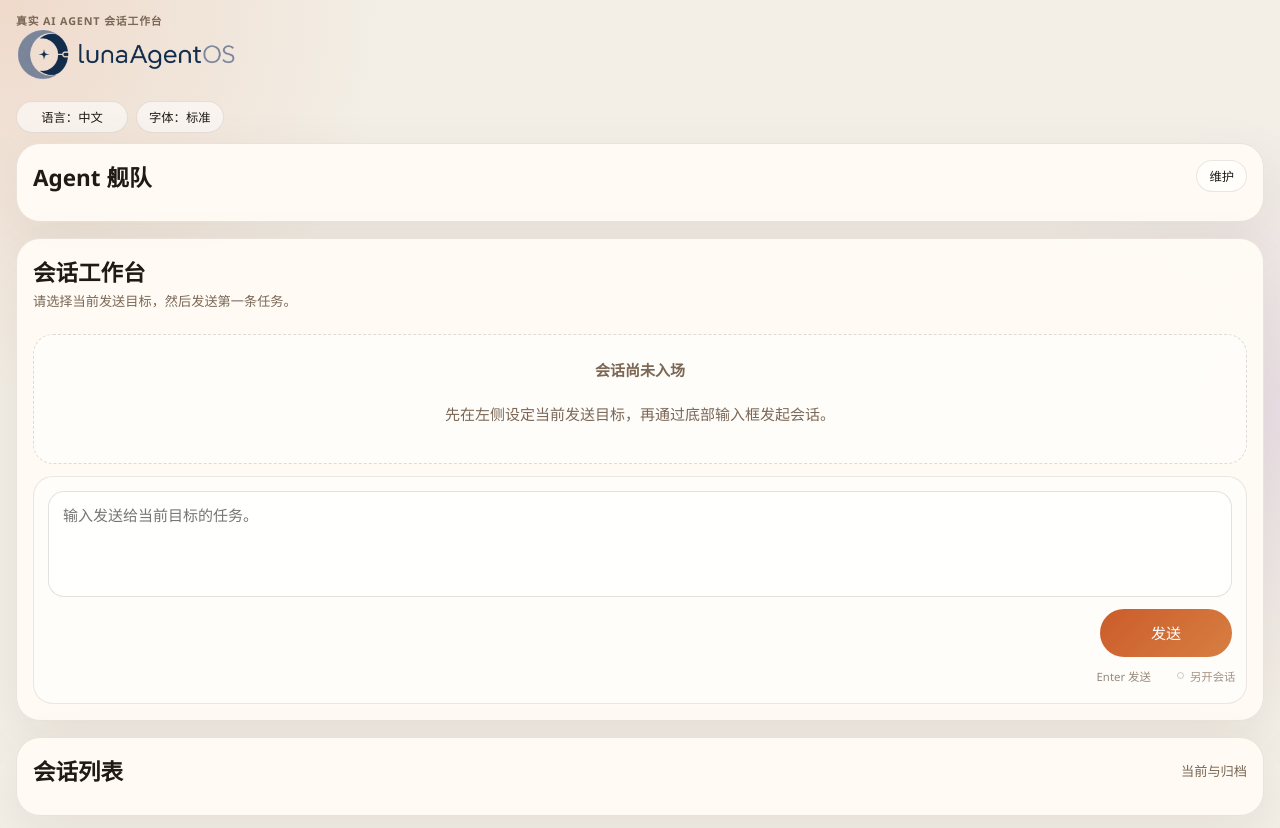
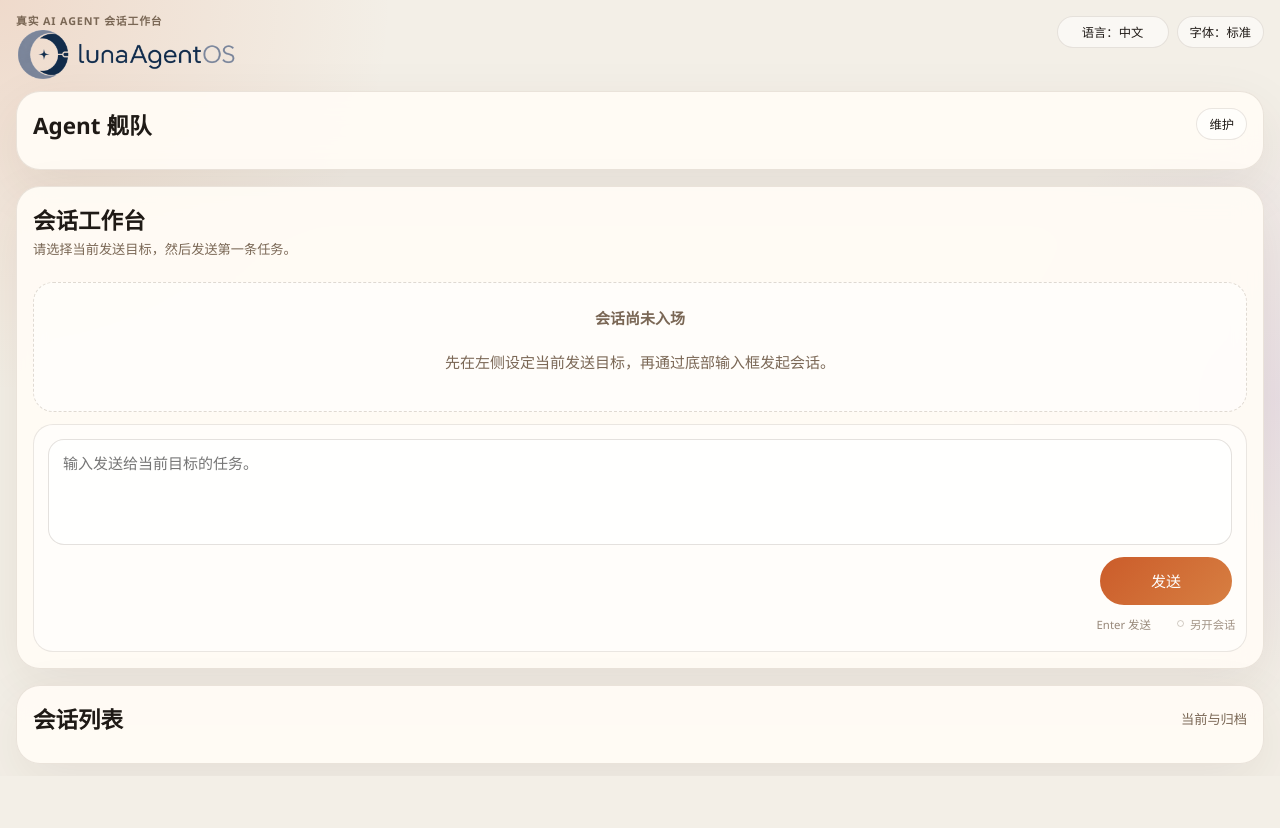
Before and after one commit to tianyamoon/LunaAgentOS, a website built with Vite: page apps/desktop-shell/src/index.html in a window 1280 px wide. After the commit the page ends 800 px from the top, so only its background shows below. Built offline with nearby package versions, Linux system fonts and the light colour scheme.

Commit message:
ui: keep topbar tools in one row

```diff
--- a/apps/desktop-shell/src/styles.css
+++ b/apps/desktop-shell/src/styles.css
@@ -166,7 +166,8 @@ body {
   display: flex;
   align-items: center;
   justify-content: flex-end;
-  flex-wrap: wrap;
+  flex: 0 0 auto;
+  flex-wrap: nowrap;
   gap: 8px;
   padding-top: 4px;
 }
@@ -189,6 +190,7 @@ body {
   display: flex;
   flex-direction: column;
   gap: 2px;
+  flex: 1 1 auto;
   min-width: 0;
 }
 
@@ -2465,15 +2467,6 @@ textarea {
     height: auto;
   }
 
-  .topbar {
-    flex-direction: column;
-    align-items: flex-start;
-  }
-
-  .brand {
-    width: 100%;
-  }
-
   .app-notice {
     white-space: normal;
   }
```
